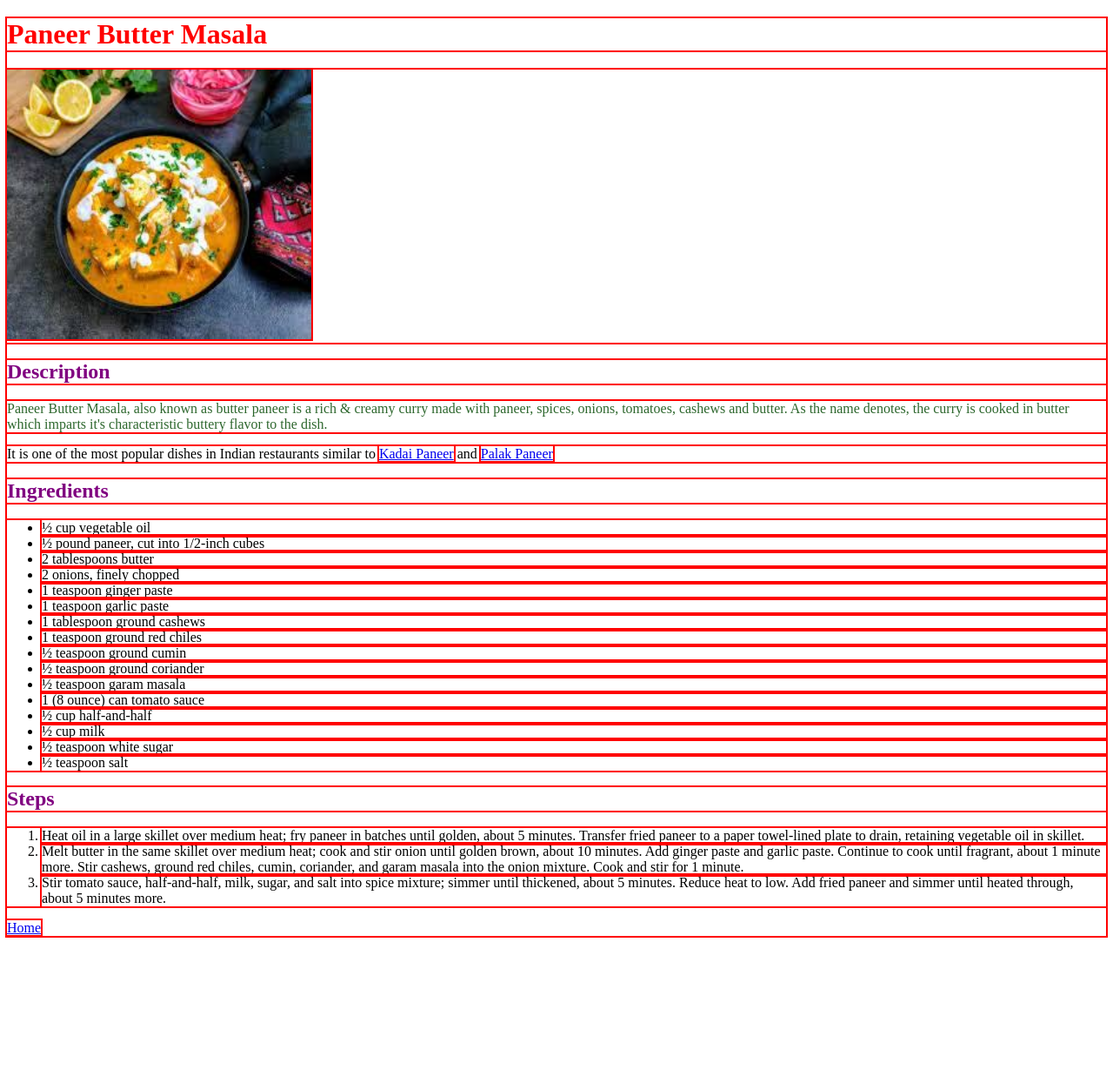
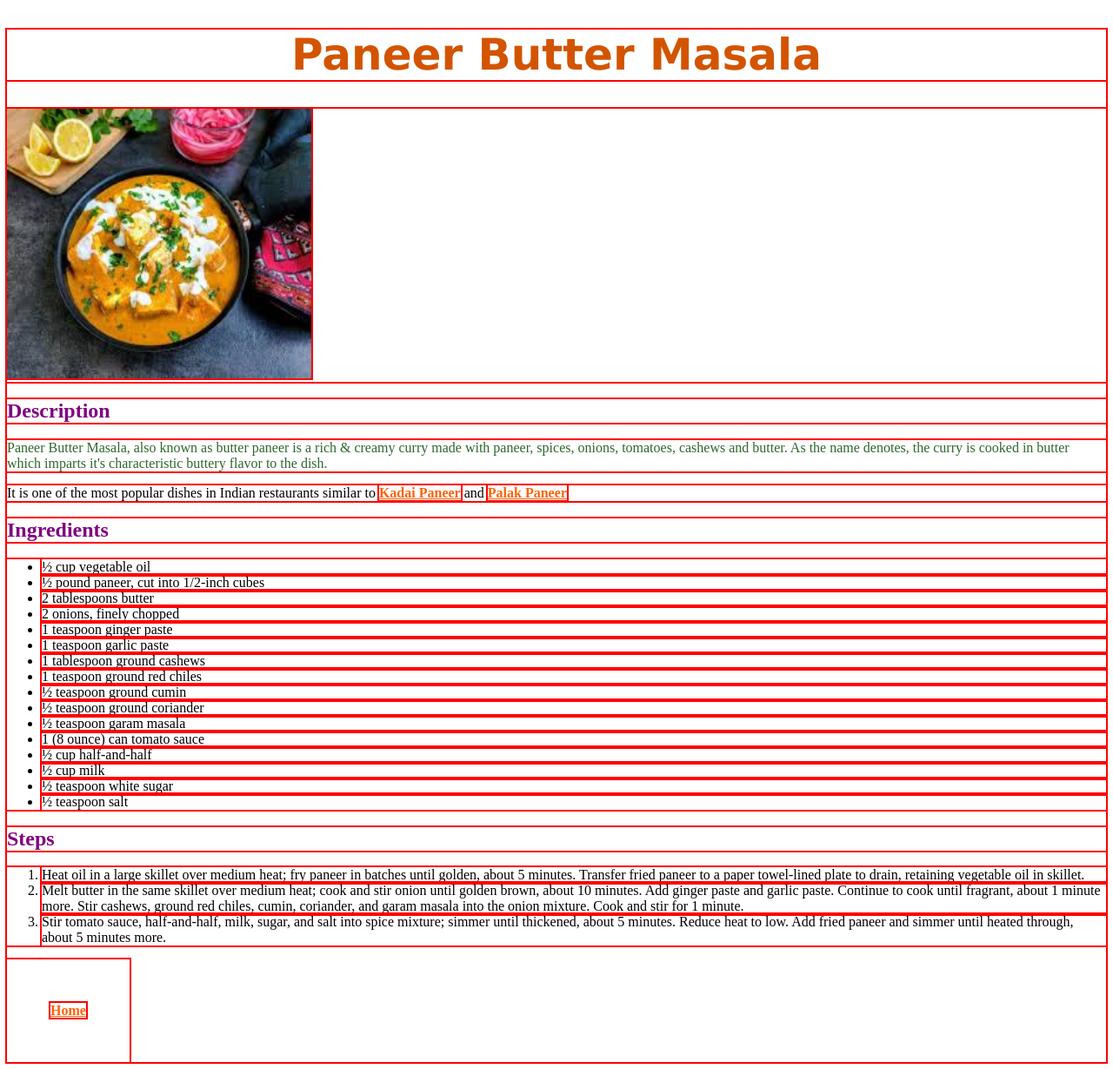
Before and after one commit to Panwar-Parikshit/odin-recipes, a plain HTML site: page recipes/paneer-butter.html in a window 1280 px wide. Shown: the whole page at 87% size. Before the commit the page ends 1084 px from the top, so only its background shows below. Drawn offline with Linux system fonts and the light colour scheme.

Commit message:
practicing css

```diff
--- a/recipes/paneer-butter.html
+++ b/recipes/paneer-butter.html
@@ -10,7 +10,7 @@
         <p><img src="../images/paner-butter.jpeg" alt="paneer butter masala image" height="310" width="350"></p>
         <h2 class="head">Description</h2>
         <p class="para">Paneer Butter Masala, also known as butter paneer is a rich & creamy curry made with paneer, spices, onions, tomatoes, cashews and butter. As the name denotes, the curry is cooked in butter which imparts it's characteristic buttery flavor to the dish.</p>
-        <p>It is one of the most popular dishes in Indian restaurants similar to <a href="kadai-paneer.html">Kadai Paneer</a> and <a href="palak-paneer.html">Palak Paneer</a></p>
+        <p>It is one of the most popular dishes in Indian restaurants similar to <span><a href="kadai-paneer.html">Kadai Paneer</a></span> and <span><a href="palak-paneer.html">Palak Paneer</a></span></p>
         <h2 class="head">Ingredients</h2>
         <ul>
             <li>½ cup vegetable oil</li>
@@ -36,6 +36,6 @@
             <li>Melt butter in the same skillet over medium heat; cook and stir onion until golden brown, about 10 minutes. Add ginger paste and garlic paste. Continue to cook until fragrant, about 1 minute more. Stir cashews, ground red chiles, cumin, coriander, and garam masala into the onion mixture. Cook and stir for 1 minute.</li>
             <li>Stir tomato sauce, half-and-half, milk, sugar, and salt into spice mixture; simmer until thickened, about 5 minutes. Reduce heat to low. Add fried paneer and simmer until heated through, about 5 minutes more.</li>
         </ol>
-        <a href="../index.html">Home</a>
+        <span class="home"><a href="../index.html">Home</a></span>
     </body>
 </html>
--- a/style.css
+++ b/style.css
@@ -1,8 +1,11 @@
 h1{
-    color: red;
+    color: #D35400;
+    text-align: center;
+    font-size: 50px;
+    font-family: Verdana, Geneva, Tahoma, Arial;
 }
 p strong {
-    color: #00ff00;
+    color: #ff0040;
 }
 .para{
     color: hsl(120, 39%, 29%);
@@ -17,3 +20,14 @@ p strong {
 * {
     outline: 2px solid red;
   }
+.ind{
+    color: #2E8B57;
+}
+span a {
+    color: hsla(22, 100%, 50%, 0.983);
+    font-weight: bold;
+}
+.home{
+    padding: 50px;
+    display: inline-block;
+}
```
Also changed, not shown: index.html (+3 -3 lines), recipes/kadai-paneer.html (+1 -1 lines), recipes/palak-paneer.html (+1 -1 lines).
